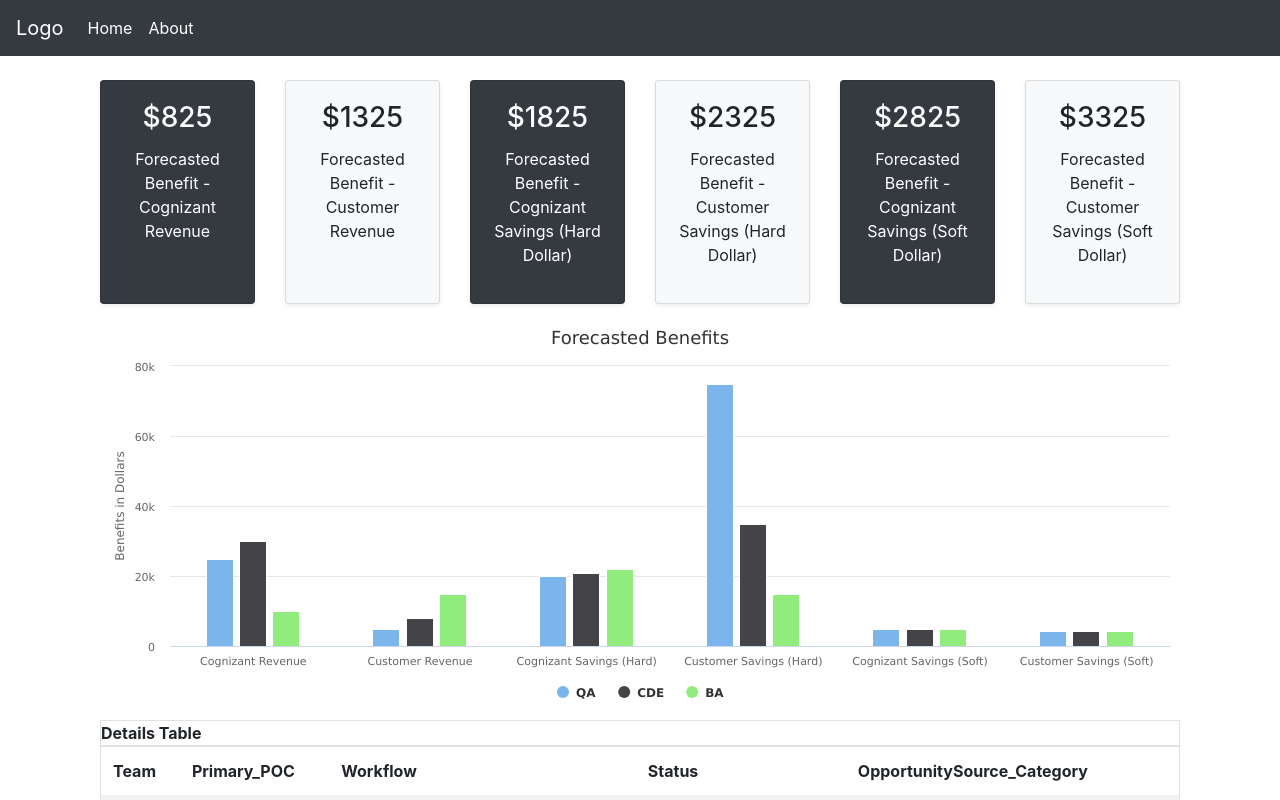
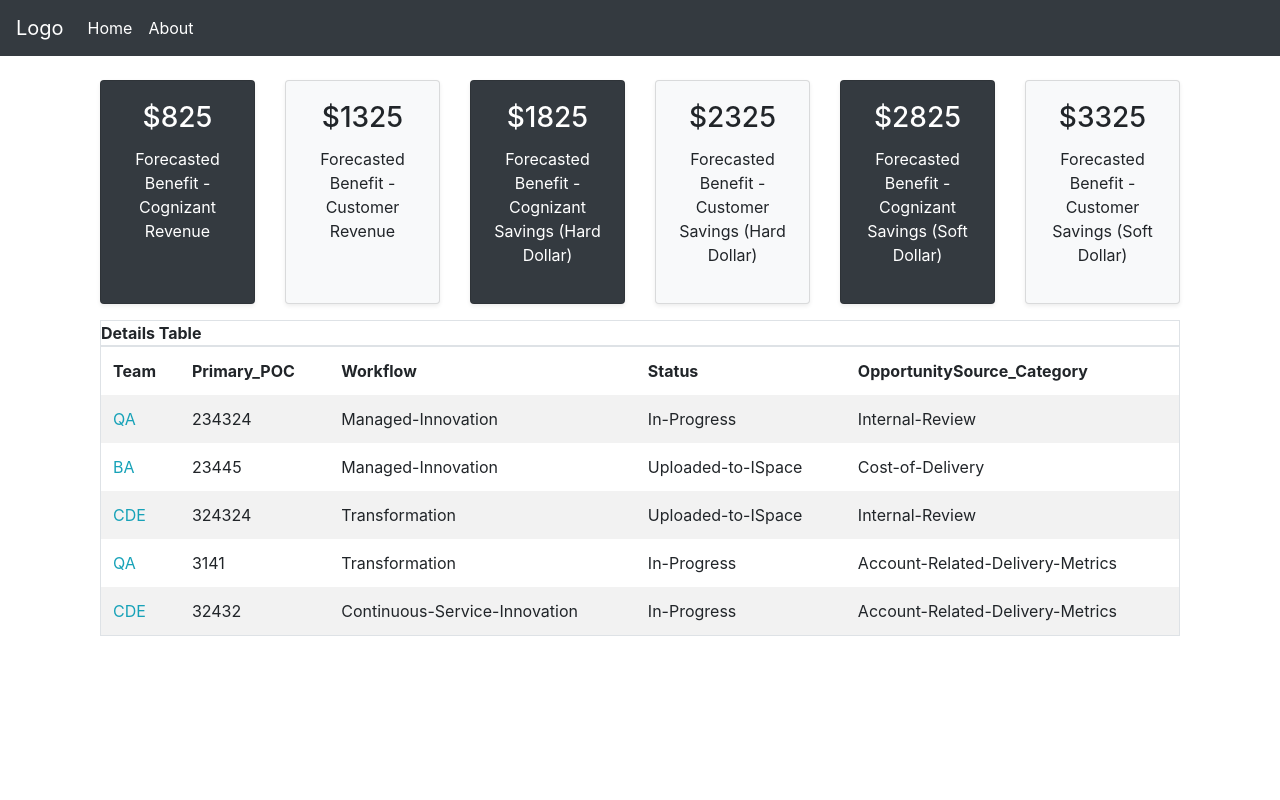
Before and after one commit to swathik19/ReactSample, a React (Create React App) app: page / in a window 1280 px wide. Shown: the top 800 px of the page. Built offline with nearby package versions, Linux system fonts and the light colour scheme.

Commit message:
Router removal, single container approach imp

```diff
--- a/src/App.tsx
+++ b/src/App.tsx
@@ -1,11 +1,11 @@
 import React from 'react';
-import Router from './Router/Router';
+import AppContainer from './Container/AppContainer';
 
 export default class App extends React.Component {
   public render() {
     return (
       <div>
-        <Router />
+        <AppContainer />
       </div>
     );
   }
--- a/src/ChildComponents/About/AboutComponent.tsx
+++ b/src/ChildComponents/About/AboutComponent.tsx
@@ -1,15 +1,11 @@
 import React from 'react';
-import Layout from '../../Navigation/Layout';
-import ChartComponent from '../Home/Chart/ChartComponent';
 
 export default class AboutComponent extends React.Component {
     public render() {
         return (
-            <Layout>
                 <div className="container">
-                {/* <ChartComponent/> */}
+                teststs
                 </div>
-            </Layout>
         );
     }
 }
--- a/src/ChildComponents/Home/HomeComponent.tsx
+++ b/src/ChildComponents/Home/HomeComponent.tsx
@@ -1,58 +1,29 @@
 import React from 'react';
-import Layout from '../../Navigation/Layout';
 import InformationComponent from './Information/InformationComponent';
 import TableComponent from './Table/TableComponent';
-import * as data from '../../stub/data.json';
-import axios from 'axios';
-import ChartComponent from './Chart/ChartComponent';
 
-interface IHomeComponentState {
+interface IHomeComponentProps {
   details: any;
 }
 
-export default class HomeComponent extends React.Component<any, IHomeComponentState> {
-  constructor(props: any) {
-    super(props);
-    this.state = {
-      details: null
-    };
-  }
-
-  componentDidMount() {
-    if (process.env.NODE_ENV === "development") {
-      let value = data.value;
-      this.setState({ details: value });
-    }
-    else {
-      axios.get("https://cognizantonline.sharepoint.com/sites/TestWeb/_api/lists/getbytitle('ValueAddsList')/items", {
-        headers: {
-          "Content-Type": "application/json"
-        },
-      })
-        .then(res => {
-          const value = res.data.value;
-          this.setState({ details: value });
-        })
-    }
-  }
+export default class HomeComponent extends React.Component<IHomeComponentProps> {
 
   public render() {
-    if (this.state.details) {
+    if (this.props.details) {
       return (
-        <Layout>
           <div>
             <div className="container">
-              <InformationComponent details={this.state.details} />
-              <ChartComponent details={this.state.details} />
-              <TableComponent details={this.state.details} />
+              <InformationComponent details={this.props.details} />
+              <TableComponent details={this.props.details} />
             </div>
           </div>
-        </Layout>
       );
     }
     return (
-      <Layout>
-      </Layout>
-    );
+      <div>
+        <div className="container">
+        </div>
+      </div>
+  );
   }
 }
--- /dev/null
+++ b/src/Container/AppContainer.tsx
@@ -0,0 +1,59 @@
+import axios from "axios";
+import React from "react";
+import HomeComponent from "../ChildComponents/Home/HomeComponent";
+import NavSidebar from "./NavSidebar";
+import * as data from '../stub/data.json';
+import ChartComponent from "../ChildComponents/Home/Chart/ChartComponent";
+
+export interface IAppContainerState {
+    canRenderHome: boolean;
+    details: any;
+}
+
+export default class AppContainer extends React.Component<any, IAppContainerState> {
+    constructor(props: any) {
+        super(props);
+        this.state = { canRenderHome: true, details: null }
+    }
+
+    componentDidMount() {
+        if (process.env.NODE_ENV === "development") {
+            let value = data.value;
+            this.setState({ details: value });
+        }
+        else {
+            axios.get("https://cognizantonline.sharepoint.com/sites/TestWeb/_api/lists/getbytitle('ValueAddsList')/items", {
+                headers: {
+                    "Content-Type": "application/json"
+                },
+            })
+                .then(res => {
+                    const value = res.data.value;
+                    this.setState({ details: value });
+                })
+        }
+    }
+
+
+    public render() {
+        return (
+            <div>
+                <NavSidebar onNavClick={(value: boolean) => {
+                    this.setState({
+                        canRenderHome: value
+                    })
+                }} />
+                <br />
+                <div>
+                    <main>
+                        <section>
+                            {this.state.canRenderHome ?
+                                <HomeComponent details={this.state.details} /> :
+                                <ChartComponent details={this.state.details} />}
+                        </section>
+                    </main>
+                </div>
+            </div>
+        );
+    }
+}
--- /dev/null
+++ b/src/Container/NavSidebar.tsx
@@ -0,0 +1,27 @@
+import React from "react";
+
+export interface INavSidebarProps {
+    onNavClick: (value: boolean) => void;
+}
+
+export default class NavSidebar extends React.Component<INavSidebarProps> {
+
+    public render() {
+        return (
+            <div>
+                <nav className="navbar navbar-expand-lg navbar-white bg-dark">
+                    <div className="navbar-brand text-white">Logo</div>
+                    <button className="navbar-toggler bg-white" type="button" data-toggle="collapse" data-target="#navbarNavAltMarkup" aria-controls="navbarNavAltMarkup" aria-expanded="false" aria-label="Toggle navigation">
+                        <span className="navbar-toggler-icon"></span>
+                    </button>
+                    <div className="collapse navbar-collapse" id="navbarNavAltMarkup">
+                        <div className="navbar-nav">
+                            <div className="nav-link text-white" style={{ cursor: "pointer" }} onClick={() => { this.props.onNavClick(true) }}>Home <span className="sr-only">(current)</span></div>
+                            <div className="nav-link text-white" style={{ cursor: "pointer" }} onClick={() => { this.props.onNavClick(false) }}>About</div>
+                        </div>
+                    </div>
+                </nav>
+            </div>
+        );
+    }
+}
--- a/src/Navigation/Layout.tsx
+++ /dev/null
@@ -1,21 +0,0 @@
-import React from "react";
-import NavSidebar from "./NavSidebar";
-
-export default class Layout extends React.Component {
-
-    public render() {
-        return (
-            <div>
-                <NavSidebar />
-                <br />
-                <div>
-                    <main>
-                        <section>
-                            <div>{this.props.children}</div>
-                        </section>
-                    </main>
-                </div>
-            </div>
-        );
-    }
-}
--- a/src/Navigation/NavSidebar.tsx
+++ /dev/null
@@ -1,25 +0,0 @@
-import React from "react";
-
-export default class NavSidebar extends React.Component {
-
-    public render() {
-        return (
-            <React.Fragment>
-                <div>
-                    <nav className="navbar navbar-expand-lg navbar-white bg-dark">
-                        <div className="navbar-brand text-white">Logo</div>
-                        <button className="navbar-toggler bg-white" type="button" data-toggle="collapse" data-target="#navbarNavAltMarkup" aria-controls="navbarNavAltMarkup" aria-expanded="false" aria-label="Toggle navigation">
-                            <span className="navbar-toggler-icon"></span>
-                        </button>
-                        <div className="collapse navbar-collapse" id="navbarNavAltMarkup">
-                            <div className="navbar-nav">
-                                <a className="nav-link text-white" href="/home">Home <span className="sr-only">(current)</span></a>
-                                <a className="nav-link text-white" href="/about">About</a>
-                            </div>
-                        </div>
-                    </nav>
-                </div>
-            </React.Fragment>
-        );
-    }
-}
--- a/src/Router/Router.tsx
+++ /dev/null
@@ -1,27 +0,0 @@
-import React from "react";
-import { BrowserRouter, Switch, Route } from "react-router-dom";
-import AboutComponent from "../ChildComponents/About/AboutComponent";
-import HomeComponent from "../ChildComponents/Home/HomeComponent";
-
-export default class Router extends React.Component {
-    public render() {
-        return (
-            <BrowserRouter>
-                <Switch>
-                    <Route exact path="/">
-                        <HomeComponent />
-                    </Route>
-                    <Route exact path="/home">
-                        <HomeComponent />
-                    </Route>
-                    <Route exact path="/About">
-                        <AboutComponent />
-                    </Route>
-                    <Route>
-                        <HomeComponent />
-                    </Route>
-                </Switch>
-            </BrowserRouter>
-        );
-    }
-};
```
Also changed, not shown: 1 other file (tests, documents, lock files or other folders).
